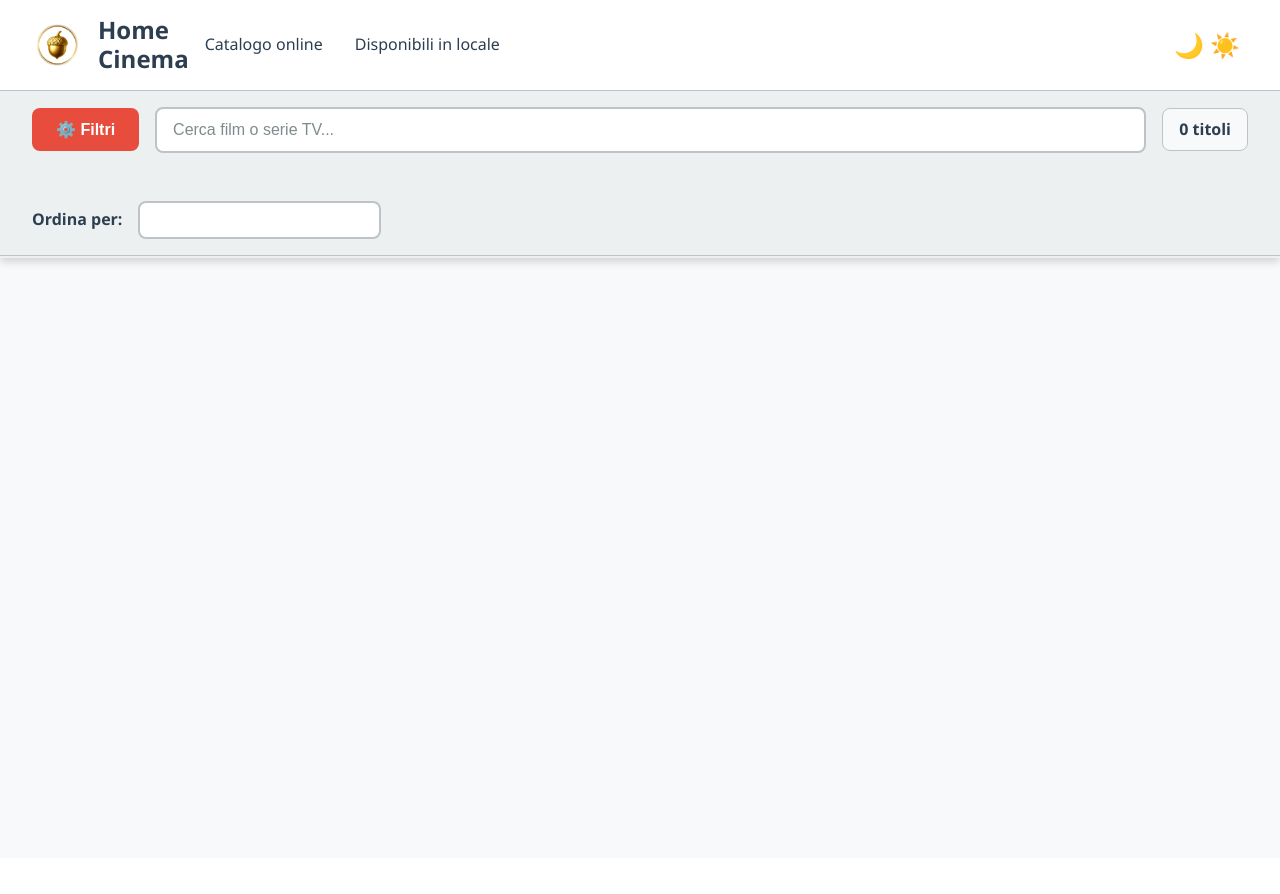
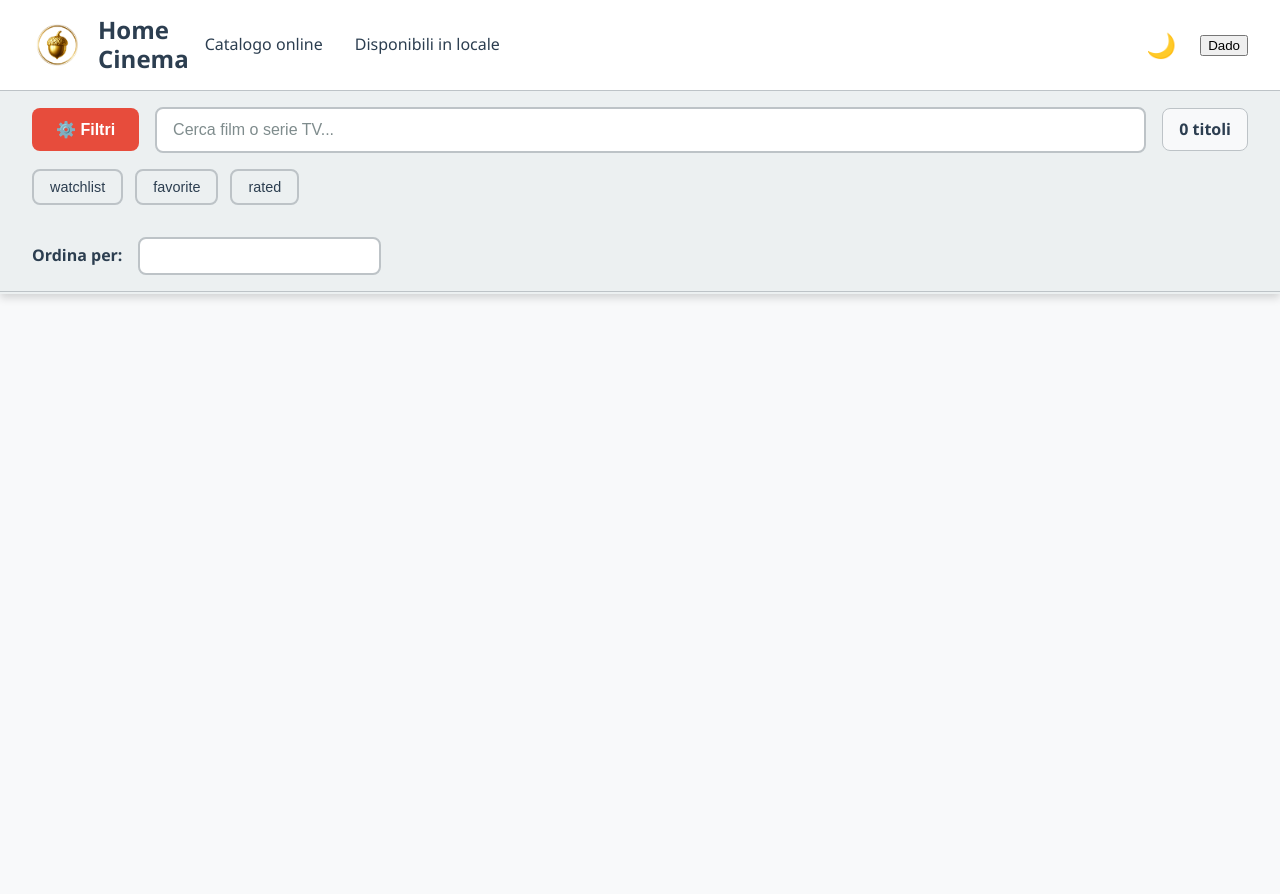
Before and after one commit to Daniele003/Home-Cinema, a PHP site: page /home.html in a window 1280 px wide. Before the commit the page ends 266 px from the top, so only its background shows below. Run offline with PHP 8.4, Linux system fonts and the light colour scheme.

Commit message:
Update filters, theme control, and transitions
Wire advanced filters to their corrected container IDs, add a filter toggle, adjust the theme control markup, and update CSS transitions and line clamping.

```diff
--- a/Builders.js
+++ b/Builders.js
@@ -44,15 +44,16 @@ function html_testa(page_title) {
         + '</div>'
         + '<div class="navbar-theme">'
         + '<input type="checkbox" id="change-theme" class="theme-toggle" onchange="change_theme()">'
-        + '<label for="change-theme" class="theme-label">🌙 ☀️</label>'
+        + '<label for="change-theme" class="theme-label">🌙</label>'
+        + '</div>'
+        + '<div id="fordice">'
         + '</div>'
         + '</div>'
         + '</nav>'
         + '<div class="search-filters-container">'
         + '<div class="search-bar">'
-        + '<button class="btn-filters" aria-label="Filtri Avanzati">⚙️ Filtri</button>'
-        + '<input type="search" class="search-input" placeholder="Cerca film o serie TV...">'
-        + '<span class="results-count" id="risultati">0 titoli</span>'
+        + '<button class="btn-filters" aria-label="Filtri Avanzati" onclick="document.querySelectorAll(\'.filters-row\').forEach(el => el.classList.toggle(\'hidden\'));">⚙️ Filtri</button>' + '<input type="search" class="search-input" placeholder="Cerca film o serie TV...">'
+        + '<span class="results-count" id="#risultati">0 titoli</span>'
         + '</div>'
         + '<div class="filters-row" id="filtri-avanzati-liste"></div>'
         + '<div class="filters-row" id="filtri-avanzati-generi"></div>'
--- a/home.html
+++ b/home.html
@@ -17,7 +17,7 @@
         Array("watchlist", "favorite", "rated").forEach(category => {
             links[`https://api.themoviedb.org/3/account/${accountId}/${category}/movies?language=it-IT`] = category
             links[`https://api.themoviedb.org/3/account/${accountId}/${category}/tv?language=it-IT`] = category
-            document.getElementById("filtri avanzati liste").innerHTML += html_filtro_lista(category)
+            document.getElementById("filtri-avanzati-liste").innerHTML += html_filtro_lista(category)
         });
 
         // carico le liste che ci sono nel profilo TMDB e inserisco bottoni di filtraggio di ciascuna lista
@@ -32,7 +32,7 @@
             console.log(data);
             data.results.forEach(lista => {
                 links[`https://api.themoviedb.org/4/list/${lista.id}-${lista.name}?language=it-IT`] = lista.name
-                document.getElementById("filtri avanzati liste").innerHTML += html_filtro_lista(lista.name)
+                document.getElementById("filtri-avanzati-liste").innerHTML += html_filtro_lista(lista.name)
             });
             console.log(links);
         }).catch(error => console.error('Errore durante il caricamento delle liste nel tuo profilo:', error));
@@ -48,7 +48,7 @@
         }).then(response => response.json()).then(data => {
             console.log(data);
             data.genres.forEach(genre => {
-                document.getElementById("filtri avanzati generi").innerHTML += html_filtro_genere(genre.id, genre.name)
+                document.getElementById("filtri-avanzati-generi").innerHTML += html_filtro_genere(genre.id, genre.name)
             });
         }).catch(error => console.error('Errore durante il caricamento degli generi:', error));
 
--- a/master.css
+++ b/master.css
@@ -3,7 +3,7 @@
    ======================================== */
 
 :root {
-    --transition-speed: 0.3s;
+    --transition-speed: 1s;
     --border-radius: 8px;
     --shadow-sm: 0 2px 4px rgba(0, 0, 0, 0.1);
     --shadow-md: 0 4px 8px rgba(0, 0, 0, 0.15);
@@ -11,13 +11,13 @@
 }
 
 * {
-    transition: background-color var(--transition-speed), color var(--transition-speed),
-                box-shadow var(--transition-speed), transform var(--transition-speed);
+    transition: all var(--transition-speed);
     max-width: 100%;
     box-sizing: border-box;
 }
 
-html, body {
+html,
+body {
     margin: 0;
     padding: 0;
 }
@@ -355,6 +355,8 @@ main {
     opacity: 0.95;
     display: -webkit-box;
     -webkit-line-clamp: 3;
+    /* Standard property for line clamping (when supported) */
+    line-clamp: 3;
     -webkit-box-orient: vertical;
     overflow: hidden;
 }
```
